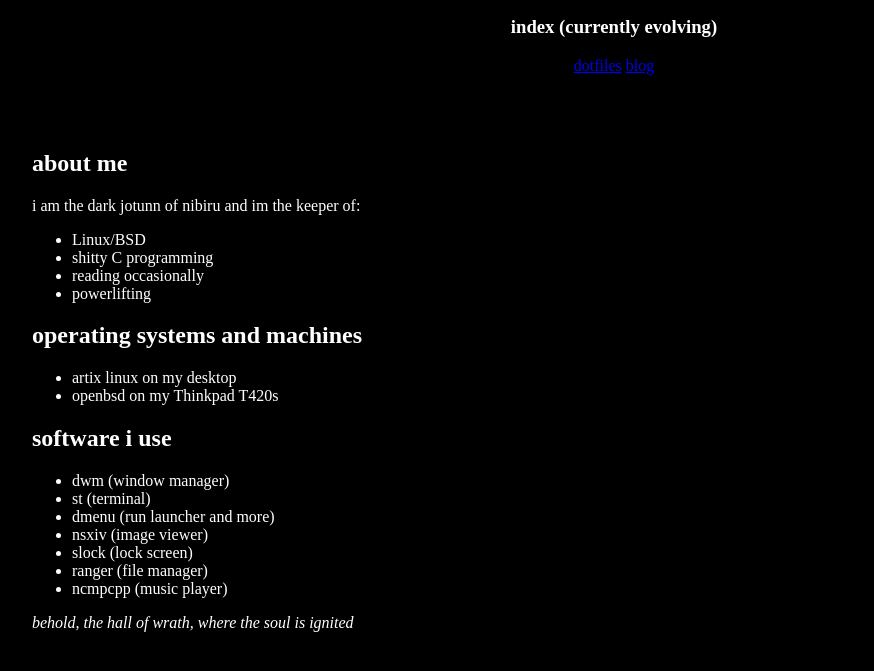
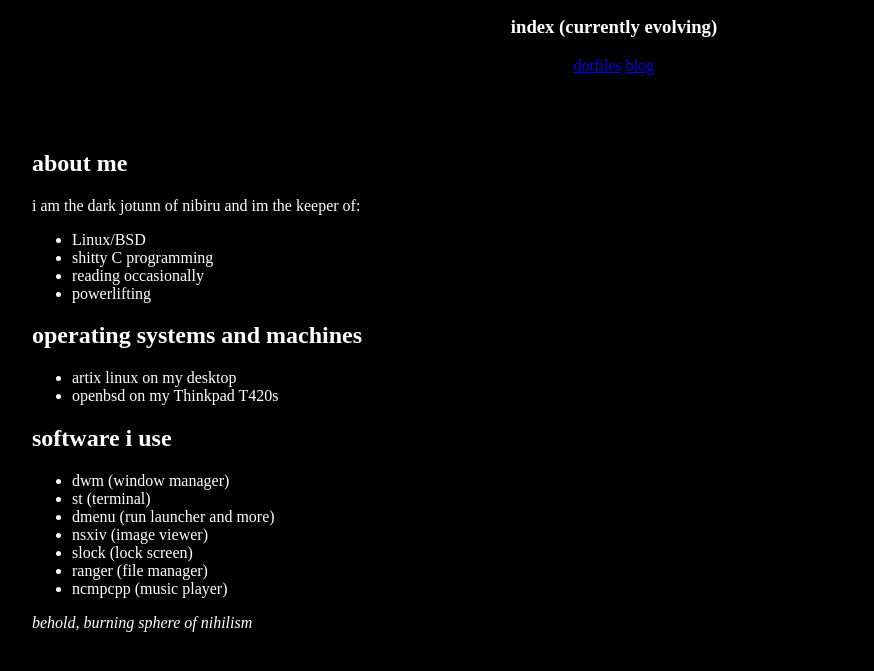
Before and after one commit to ixp123/ixp123.github.io, a plain HTML site: page index.html in a window 1280 px wide. Shown: the part 327-998 px from the top of the page, without its empty margins (26-900 px from the left). Drawn offline with Linux system fonts and the light colour scheme.

Commit message:
Update index.html

```diff
--- a/index.html
+++ b/index.html
@@ -52,7 +52,7 @@
 
 
 
-  <p><em>behold, the hall of wrath, where the soul is ignited</em></p>
+  <p><em>behold, burning sphere of nihilism</em></p>
     </div>
   </body>
 </html>
```
